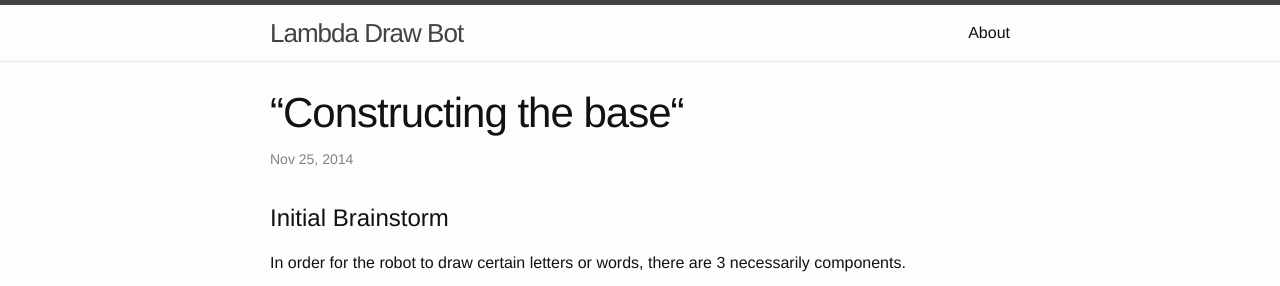
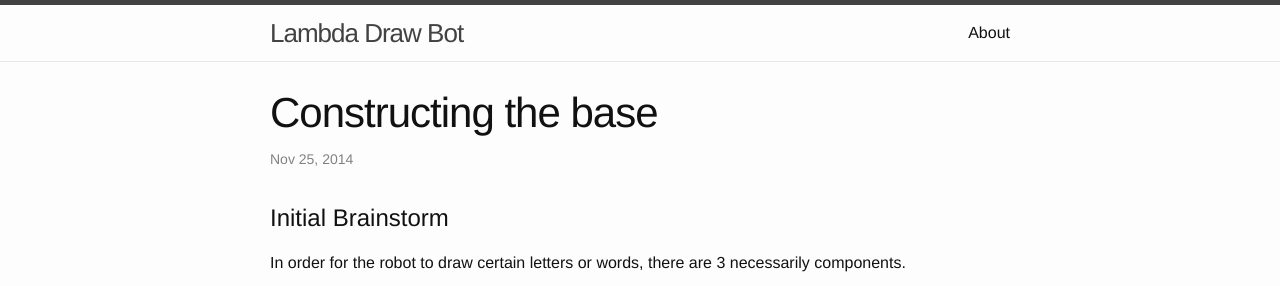
Before and after one commit to LambdaBestTech/Lambda-Draw-Bot, a Jekyll site: the page built from _posts/2014-11-12-welcome-to-jekyll.markdown, in a window 1280 px wide. Shown: the top 286 px of the page. Built offline with Jekyll 4.4.1, drawn with Linux system fonts in a browser that asks for light colours.

```diff
--- a/_posts/2014-11-12-welcome-to-jekyll.markdown
+++ b/_posts/2014-11-12-welcome-to-jekyll.markdown
@@ -1,6 +1,6 @@
 ---
 layout: post
-title:  “Constructing the base“
+title:  Constructing the base
 date:   2014-11-25 23:00:54
 categories: hardware
 ---
```
